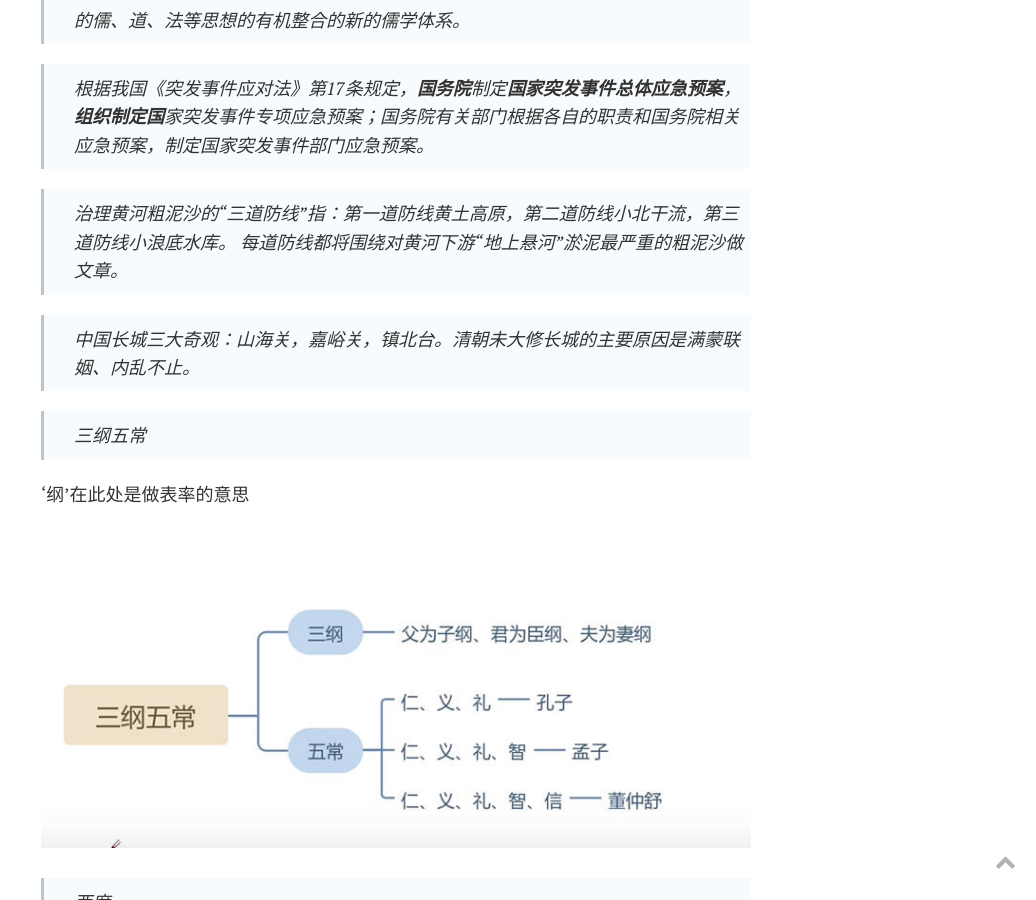
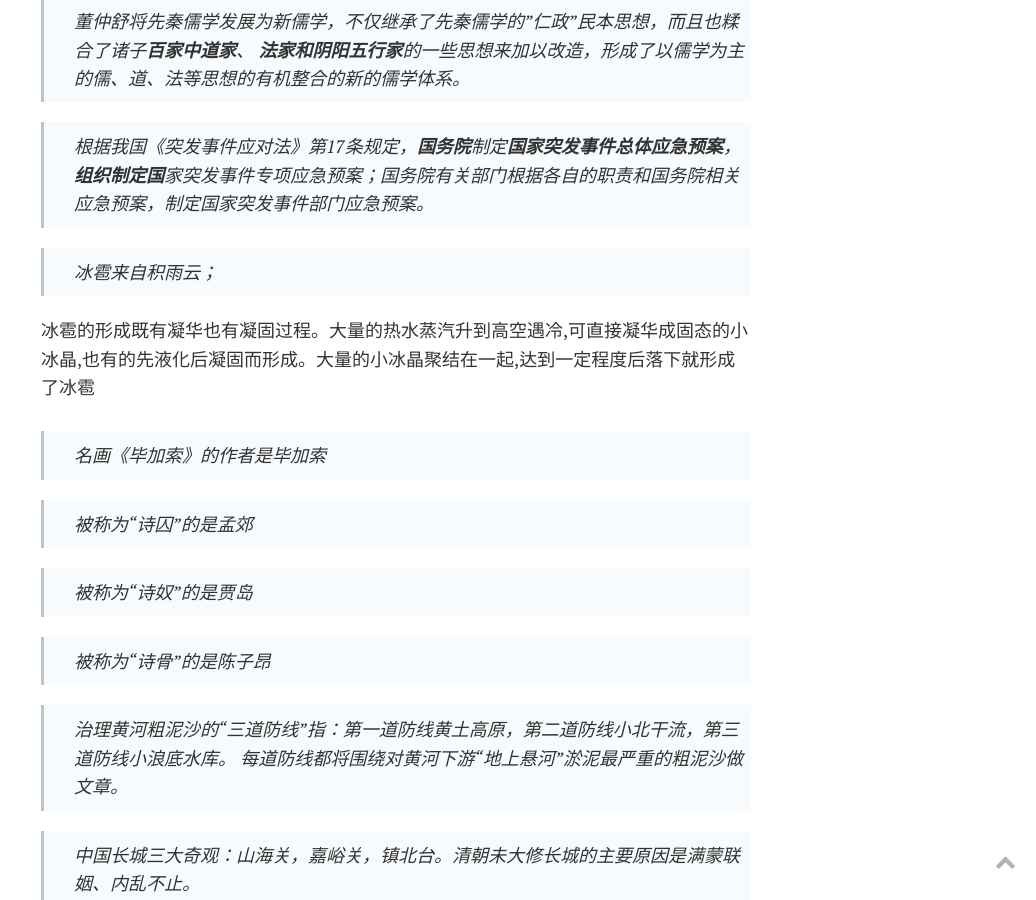
Before and after one commit to mytingbao/blog, a Jekyll site: the page built from _posts/公考积累/2023-03-28-公基积累.md, in a window 1280 px wide and 900 px high, scrolled down 13756 px. Shown: the whole window, without its empty margins (244-1280 px from the left). Built offline with Jekyll 4.4.1, drawn with Linux system fonts in a browser that asks for light colours; some of the changed text lies outside the part shown.

Commit message:
更新博客

```diff
--- a/_posts/公考积累/2023-03-28-公基积累.md
+++ b/_posts/公考积累/2023-03-28-公基积累.md
@@ -165,7 +165,9 @@ description: 公基积累
 
 * 《甘石星经》是世界上最早的天文学著作成书于中国春秋战国时期
 
-*
+* 《春秋》是我国最早的编年体断代史书
+
+
 ### 诸子百家相关考点
 
 #### 儒家学派
@@ -455,7 +457,17 @@ description: 公基积累
 
 > 根据我国《突发事件应对法》第17条规定，**国务院**制定**国家突发事件总体应急预案**，**组织制定国**家突发事件专项应急预案；国务院有关部门根据各自的职责和国务院相关应急预案，制定国家突发事件部门应急预案。
 
-
+> 冰雹来自积雨云；
+
+冰雹的形成既有凝华也有凝固过程。大量的热水蒸汽升到高空遇冷,可直接凝华成固态的小冰晶,也有的先液化后凝固而形成。大量的小冰晶聚结在一起,达到一定程度后落下就形成了冰雹
+
+> 名画《毕加索》的作者是毕加索
+
+> 被称为“诗囚”的是孟郊
+
+> 被称为“诗奴”的是贾岛
+
+> 被称为“诗骨”的是陈子昂
 
 
 
@@ -681,6 +693,8 @@ description: 公基积累
 ### 经济名词考点积累
 
 > **沉没成本**是一种决策非相关成本，在投资决策时应排除其干扰。相对的**机会成本**是决策相关成本，在决策项目时必须考虑。
+
+> 《国富论》的作者是亚当.斯密，此书被誉为西方经济学的“圣经”。《国富论》的首次出版标志着经济学作为一门独立学科的诞生，是现代政治经济学研究的起点。
 
 > “看不见的手”由亚当.斯密提出，指**市场**对经济的自发调控。
 
@@ -1403,6 +1417,39 @@ dàng 当：底、边际。原指说话夸大没有边际。后用来表示虽
 用法 作谓语、宾语；指奉养父母。
 
 
+> 堕高堙庳
+
+huī gāo yīn bēi
+
+堕高堙庳，堕：通“隳”，毁坏；堙：堵塞；庳：低处，指沼泽。削平高丘，填塞洼地。指治理水土。
+
+
+
+
+
+
+
+
+
+
+
+
+
+
+
+
+
+
+
+
+
+
+
+
+
+
+
+
 
 
 
```
Also changed, not shown: _posts/公考积累/2023-04-15-解题技巧.md (+1 -0 lines), _posts/公考积累/2023-05-17-杂项积累.md (+8 -1 lines), images/post/2023/04/12-1.webp (added).
